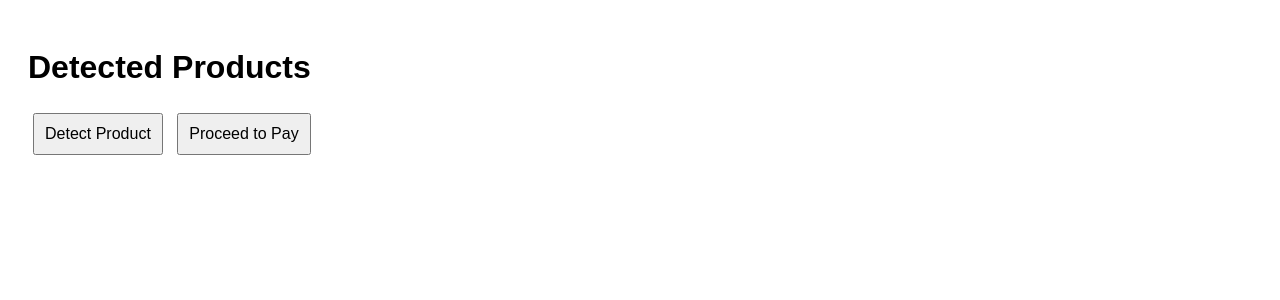
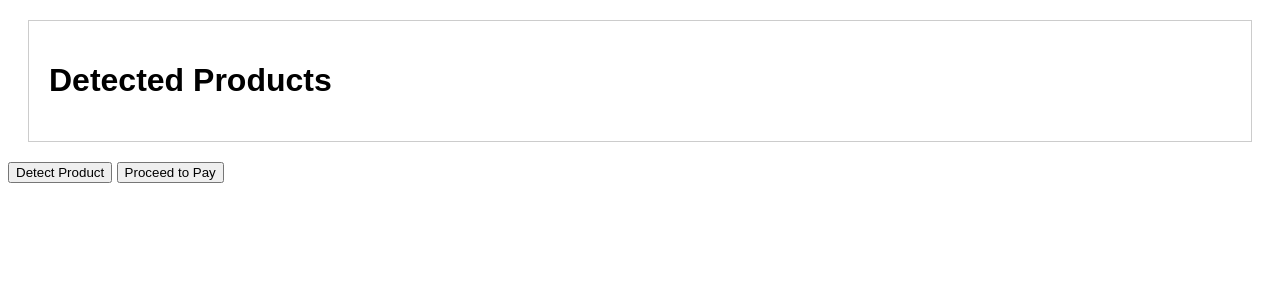
Before and after one commit to Swarajkc/self-checkout, a Flask app: page / in a window 1280 px wide. Shown: the top 300 px of the page. Run offline with Flask 2, Linux system fonts and the light colour scheme.

Commit message:
Update style.css

```diff
--- a/static/css/style.css
+++ b/static/css/style.css
@@ -1,23 +1,18 @@
 body {
     font-family: Arial, sans-serif;
+}
+#product-list {
+    margin: 20px;
     padding: 20px;
+    border: 1px solid #ccc;
 }
-
-.container {
-    width: 800px;
-    margin: auto;
-}
-
-button {
-    margin: 5px;
-    padding: 10px;
+#detection-result {
+    margin-top: 20px;
+    color: green;
     font-size: 16px;
 }
-
-#detected-products {
+#total-price {
     margin-top: 20px;
+    color: blue;
+    font-size: 18px;
 }
-
-div {
-    margin-bottom: 10px;
-}
```
